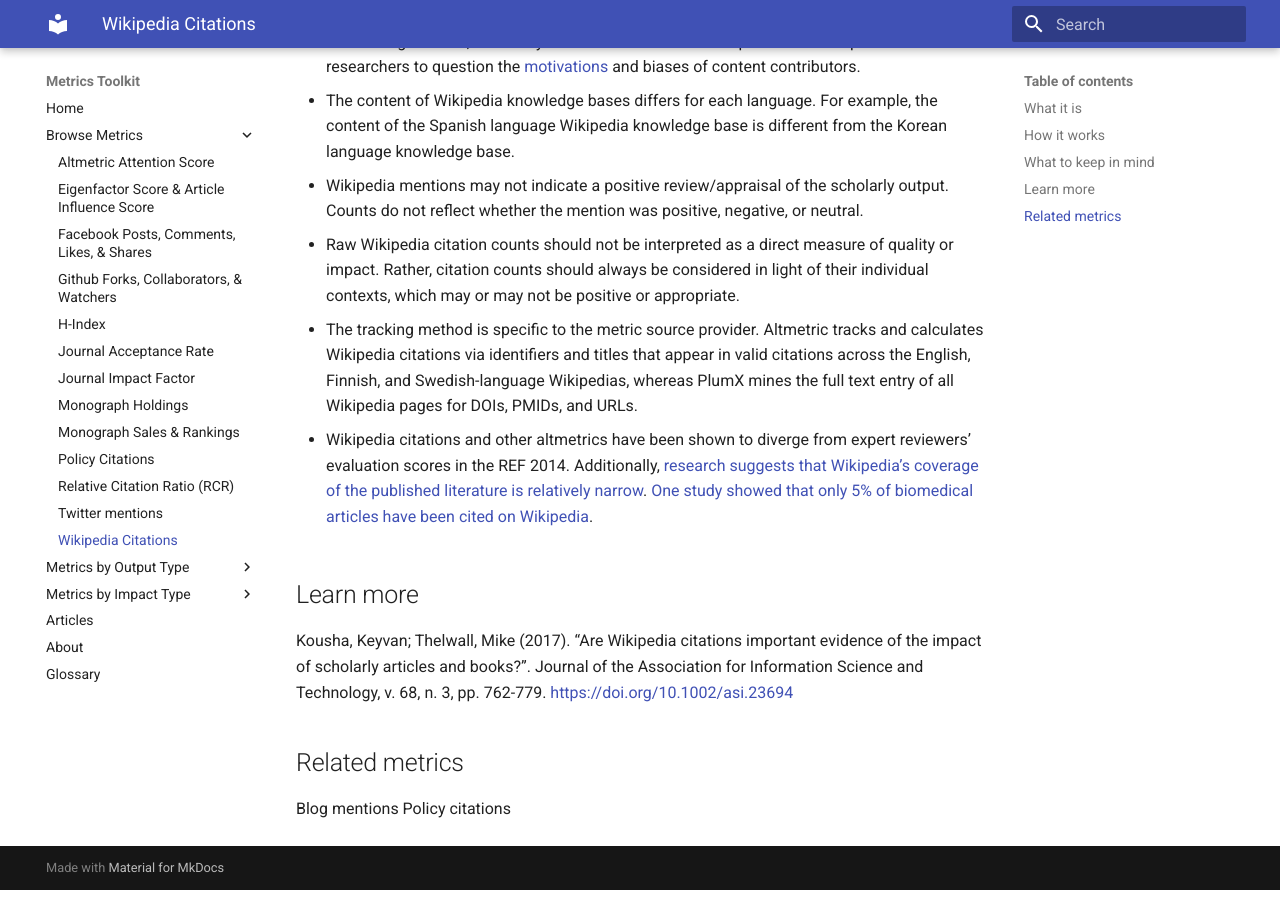
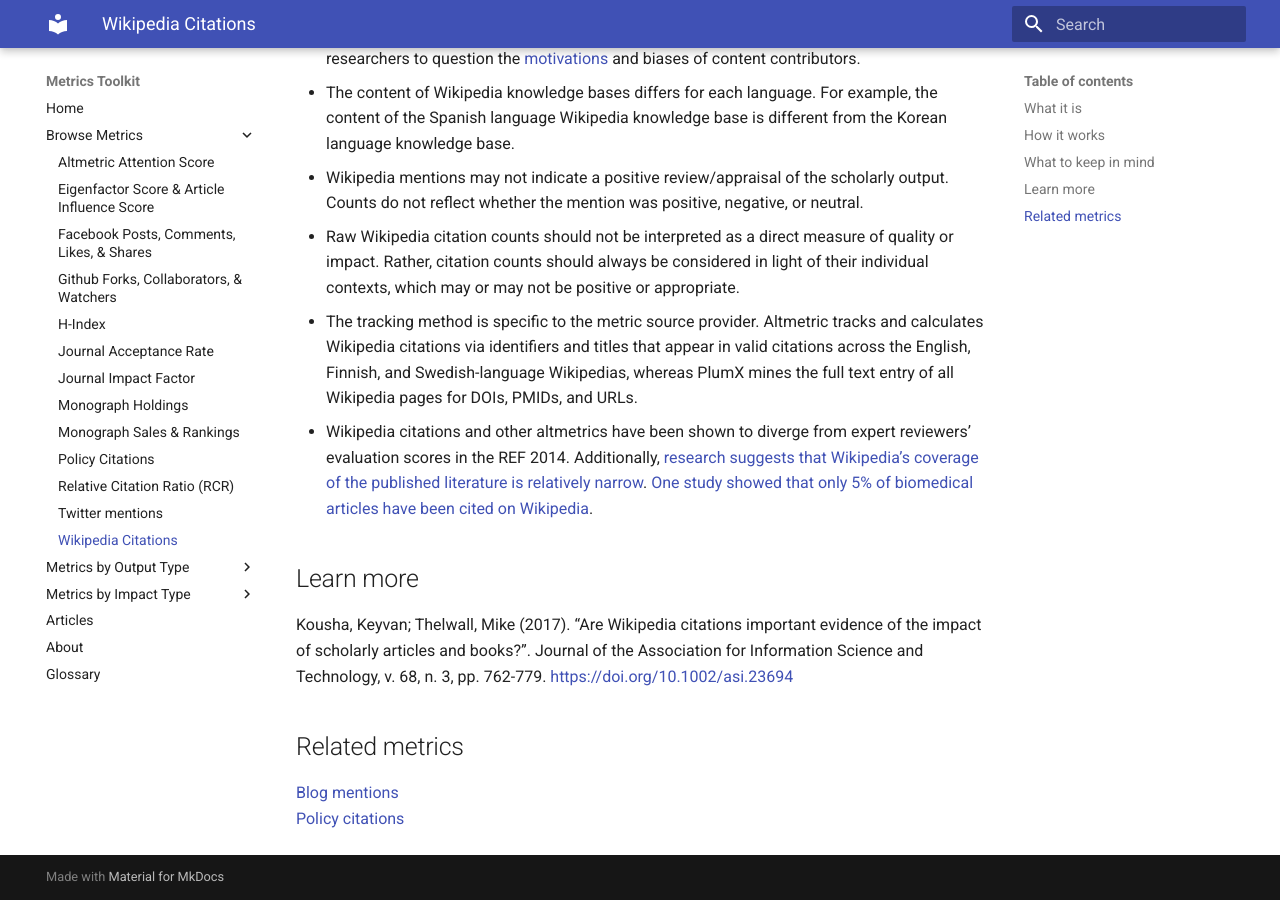
Before and after one commit to rchampieux/diy-documentation, an MkDocs documentation site: the page built from docs/wikipedia.md, in a window 1280 px wide and 900 px high, scrolled down 859 px. Built offline with MkDocs 1.6.1 and Material for MkDocs 9.7.7, drawn with Linux system fonts in a browser that asks for light colours.

Commit message:
add line breaks

```diff
--- a/docs/wikipedia.md
+++ b/docs/wikipedia.md
@@ -13,17 +13,12 @@ Depending on the context of the citation, Wikipedia references can be interprete
 
 
 ## What to keep in mind
- - As an online collaborative encyclopedia, Wikipedia’s unprotected pages may be edited by anyone, including unregistered users. While Wikipedia has guidelines for using and referencing sources, the anonymous nature of its editorial process has inspired numerous researchers to question the [motivations](https://www.sciencedirect.com/science/article/pii/S0747563210000877) and biases of content contributors.
-
- - The content of Wikipedia knowledge bases differs for each language. For example, the content of the Spanish language Wikipedia knowledge base is different from the Korean language knowledge base.
-
- - Wikipedia mentions may not indicate a positive review/appraisal of the scholarly output. Counts do not reflect whether the mention was positive, negative, or neutral.
-
- - Raw Wikipedia citation counts should not be interpreted as a direct measure of quality or impact. Rather, citation counts should always be considered in light of their individual contexts, which may or may not be positive or appropriate.
-
- - The tracking method is specific to the metric source provider. Altmetric tracks and calculates Wikipedia citations via identifiers and titles that appear in valid citations across the English, Finnish, and Swedish-language Wikipedias, whereas PlumX mines the full text entry of all Wikipedia pages for DOIs, PMIDs, and URLs.
-
- - Wikipedia citations and other altmetrics have been shown to diverge from expert reviewers’ evaluation scores in the REF 2014. Additionally, [research suggests that Wikipedia’s coverage of the published literature is relatively narrow](https://arxiv.org/abs/1203.4745). [One study showed that only 5% of biomedical articles have been cited on Wikipedia](https://doi.org/10.1002/asi.23694).
+ - As an online collaborative encyclopedia, Wikipedia’s unprotected pages may be edited by anyone, including unregistered users. While Wikipedia has guidelines for using and referencing sources, the anonymous nature of its editorial process has inspired numerous researchers to question the [motivations](https://www.sciencedirect.com/science/article/pii/S0747563210000877) and biases of content contributors.  <br>
+ - The content of Wikipedia knowledge bases differs for each language. For example, the content of the Spanish language Wikipedia knowledge base is different from the Korean language knowledge base.  <br>
+ - Wikipedia mentions may not indicate a positive review/appraisal of the scholarly output. Counts do not reflect whether the mention was positive, negative, or neutral.  <br>
+ - Raw Wikipedia citation counts should not be interpreted as a direct measure of quality or impact. Rather, citation counts should always be considered in light of their individual contexts, which may or may not be positive or appropriate.  <br>
+ - The tracking method is specific to the metric source provider. Altmetric tracks and calculates Wikipedia citations via identifiers and titles that appear in valid citations across the English, Finnish, and Swedish-language Wikipedias, whereas PlumX mines the full text entry of all Wikipedia pages for DOIs, PMIDs, and URLs. <br>
+ - Wikipedia citations and other altmetrics have been shown to diverge from expert reviewers’ evaluation scores in the REF 2014. Additionally, [research suggests that Wikipedia’s coverage of the published literature is relatively narrow](https://arxiv.org/abs/1203.4745). [One study showed that only 5% of biomedical articles have been cited on Wikipedia](https://doi.org/10.1002/asi.23694). <br>
 
 
 ## Learn more
@@ -31,5 +26,5 @@ Kousha, Keyvan; Thelwall, Mike (2017). “Are Wikipedia citations important evid
 
 ## Related metrics
 
-Blog mentions
-Policy citations
+[Blog mentions]()  <br>
+[Policy citations]() <br>
```
